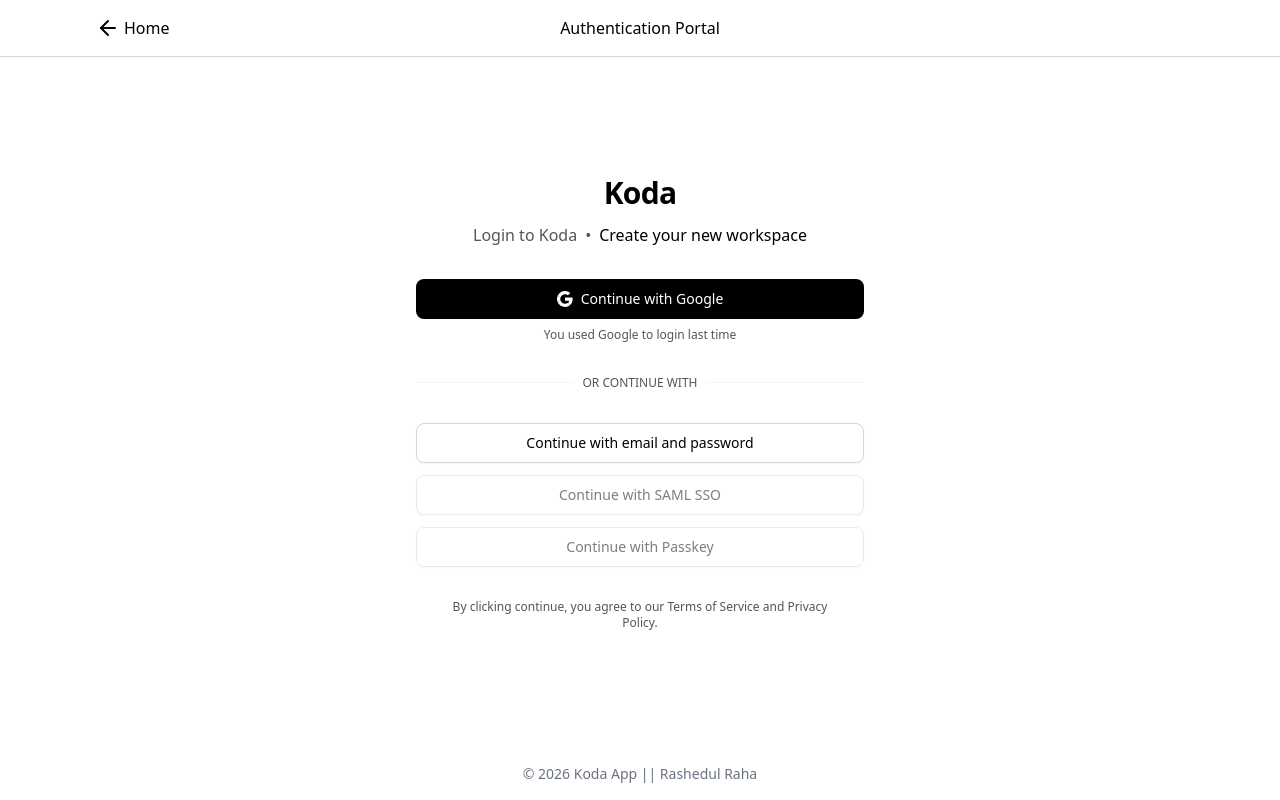
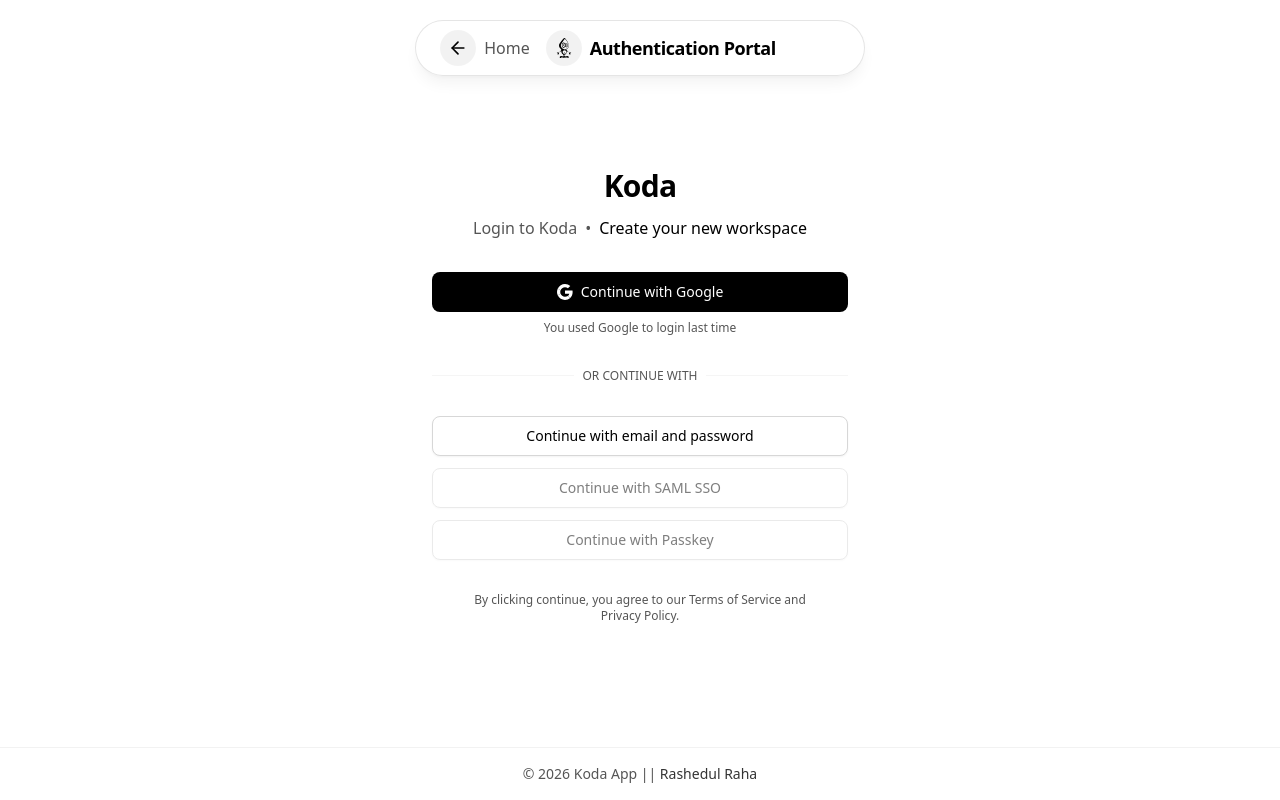
Before and after one commit to rashedulraha/koda, a Next.js app: page /signin in a window 1280 px wide. Built offline with nearby package versions, Linux system fonts and the light colour scheme.

Commit message:
updat auth layout

```diff
--- a/src/app/(authentication)/layout.tsx
+++ b/src/app/(authentication)/layout.tsx
@@ -1,39 +1,113 @@
-import Container from "@/components/Responsive/Container";
+"use client";
 
-import { ArrowLeft } from "lucide-react";
+import { ArrowLeft, Cpu } from "lucide-react";
 import Link from "next/link";
+import { motion } from "framer-motion";
+import { useState, useEffect } from "react";
+import { cn } from "@/lib/utils";
 
 import React from "react";
+import { SiCodeproject } from "react-icons/si";
 
 export default function AuthLayout({
   children,
 }: {
   children: React.ReactNode;
 }) {
+  const [scrolled, setScrolled] = useState(false);
+
+  // Handle scroll effect
+  useEffect(() => {
+    const handleScroll = () => {
+      setScrolled(window.scrollY > 10);
+    };
+    window.addEventListener("scroll", handleScroll, { passive: true });
+    return () => window.removeEventListener("scroll", handleScroll);
+  }, []);
+
   return (
     <div className="auth-wrapper flex flex-col min-h-screen">
-      <header className="relative p-4  border-b backdrop-blur-3xl">
-        <Container>
-          <div className="flex items-center">
-            <div className="absolute">
-              <Link href={"/"} className="flex items-end gap-1">
-                <ArrowLeft /> <h2 className="hidden md:inline">Home</h2>
-              </Link>
-            </div>
-            <div className="flex-1 text-center">
-              <h2>Authentication Portal</h2>
-            </div>
+      {/* Floating Pill Header */}
+      <motion.header
+        initial={{ y: -100 }}
+        animate={{ y: 0 }}
+        transition={{ duration: 0.3, type: "spring", bounce: 0.2 }}
+        className={cn(
+          "fixed top-5 left-0 right-0 z-50 flex justify-center px-4 transition-all duration-500",
+          scrolled && "top-2",
+        )}>
+        {/* Floating Pill Container */}
+        <div
+          className={cn(
+            "flex h-12 sm:h-14 items-center justify-between gap-4",
+            "px-4 sm:px-6",
+            "border border-foreground/10 rounded-full",
+            "backdrop-blur-xl bg-background/80",
+            "shadow-lg shadow-black/5",
+            "transition-all duration-300",
+            scrolled && "shadow-xl shadow-black/10",
+            "w-auto min-w-50",
+          )}>
+          {/* Back Button */}
+          <Link
+            href="/"
+            className="flex items-center gap-1 sm:gap-2 group shrink-0 active:scale-95 transition-all duration-300">
+            <motion.div
+              whileHover={{ x: -3 }}
+              transition={{ duration: 0.2 }}
+              className="p-1.5 sm:p-2 rounded-full bg-foreground/5 group-hover:bg-foreground/10 transition-colors">
+              <ArrowLeft className="h-4 w-4 sm:h-5 sm:w-5 text-foreground" />
+            </motion.div>
+            <span className="text-sm sm:text-base font-medium text-muted-foreground group-hover:text-foreground transition-colors hidden sm:inline">
+              Home
+            </span>
+          </Link>
+
+          {/* Center Logo/Brand */}
+          <div className="flex items-center gap-2">
+            <motion.div
+              whileHover={{ rotate: 360 }}
+              transition={{ duration: 0.5, type: "spring" }}
+              className="p-1.5 sm:p-2 rounded-full bg-foreground/5">
+              <SiCodeproject className="h-4 w-4 sm:h-5 sm:w-5 text-foreground" />
+            </motion.div>
+            <h2 className="text-sm sm:text-base lg:text-lg font-semibold tracking-tight text-foreground whitespace-nowrap">
+              Authentication Portal
+            </h2>
           </div>
-        </Container>
-      </header>
 
+          {/* Placeholder for balance - invisible spacer */}
+          <div className="w-8 sm:w-12 opacity-0 pointer-events-none">
+            {/* This maintains the centered look */}
+          </div>
+        </div>
+      </motion.header>
+
+      {/* Spacer to prevent content overlap */}
+      <div className="h-17 sm:h-19" />
+
+      {/* Main Content */}
       <main className="flex-1 flex items-center justify-center">
-        <div className="px-4">{children}</div>
+        <motion.div
+          initial={{ opacity: 0, y: 20 }}
+          animate={{ opacity: 1, y: 0 }}
+          transition={{ duration: 0.5, delay: 0.1 }}
+          className="px-4 w-full max-w-md">
+          {children}
+        </motion.div>
       </main>
 
-      <footer className="text-center text-sm text-gray-500 p-4">
-        © 2026 Koda App || Rashedul Raha
-      </footer>
+      {/* Footer */}
+      <motion.footer
+        initial={{ opacity: 0 }}
+        animate={{ opacity: 1 }}
+        transition={{ duration: 0.5, delay: 0.3 }}
+        className="text-center text-sm text-muted-foreground p-4 border-t border-foreground/5 mt-8">
+        <p>
+          © 2026 Koda App ||{" "}
+          <span className="text-foreground/80 font-medium">Rashedul Raha</span>
+        </p>
+      </motion.footer>
     </div>
   );
 }
--- a/src/components/Navbar/Navbar.tsx
+++ b/src/components/Navbar/Navbar.tsx
@@ -3,7 +3,8 @@
 import { Button } from "../ui/button";
 import { ModeToggle } from "../ui/ModeToggle";
 import { useState, useEffect } from "react";
-import { Menu, X, Cpu, Send } from "lucide-react";
+import { Menu, X, Send } from "lucide-react";
+import { SiCodeproject } from "react-icons/si";
 import { motion, AnimatePresence } from "framer-motion";
 import { cn } from "@/lib/utils";
 
@@ -75,7 +76,7 @@
               whileHover={{ rotate: 360 }}
               transition={{ duration: 0.5, type: "spring" }}
               className="p-2 rounded-xl bg-foreground/5 group-hover:bg-foreground/10 transition-colors">
-              <Cpu className="h-4 w-4 sm:h-5 sm:w-5 text-foreground" />
+              <SiCodeproject className="h-4 w-4 sm:h-5 sm:w-5 text-foreground" />
             </motion.div>
             <h2 className="text-lg sm:text-xl lg:text-2xl font-black tracking-tighter text-foreground">
               Koda
@@ -95,16 +96,13 @@
             <Button
               onClick={handleOpenGithub}
               variant="ghost"
-              className="hidden sm:flex rounded-full px-3 lg:px-4 h-9 lg:h-10 gap-2 text-sm font-medium hover:bg-foreground/5 hover:text-foreground transition-all duration-300">
+              className="hidden sm:flex rounded-full px-3 lg:px-4 h-9 lg:h-10 gap-2 text-sm font-medium hover:bg-foreground/5 hover:text-foreground transition-all duration-300 border">
               <GrGithub className="h-4 w-4" />
               <span>1.4k</span>
             </Button>
 
             {/* Desktop Signup Button */}
-            <Button
-              asChild
-              size="sm"
-              className="hidden md:flex rounded-full px-5 lg:px-6 h-9 lg:h-10 cursor-pointer bg-foreground text-background hover:bg-foreground/90 transition-all duration-300 gap-2 text-sm font-medium group">
+            <Button asChild size="sm" className="rounded-full">
               <Link href="/signup">
                 Signup
                 <Send className="h-3.5 w-3.5 group-hover:translate-x-0.5 transition-transform" />
```
